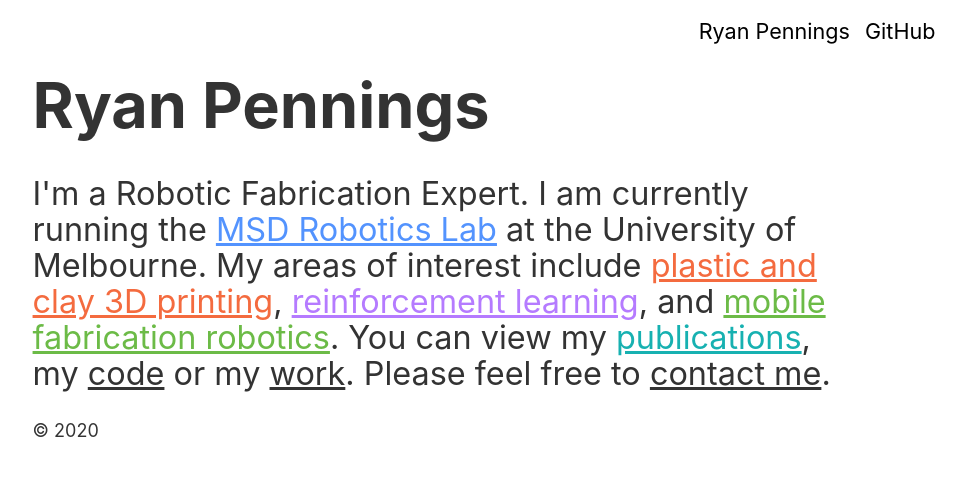
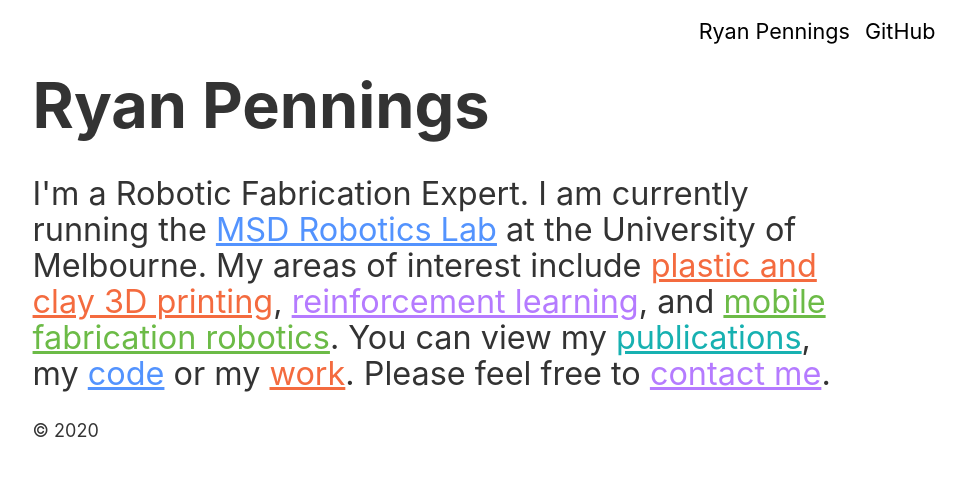
Before and after one commit to ryanpennings/ryanpennings.github.io, a Gatsby site in the folder websrc/: page / in a window 1280 px wide. Shown: the whole page, without its empty margins (197-1163 px from the left). Built offline with nearby package versions, Linux system fonts and the light colour scheme; Gatsby itself is replaced by a stand-in of ours; a small style sheet from the web is missing.

Commit message:
added extra colours and seo

```diff
--- a/websrc/src/components/landing-bio.js
+++ b/websrc/src/components/landing-bio.js
@@ -32,6 +32,11 @@ const Description = styled.p`
       &:nth-of-type(3) { color: ${colours.purple500}; }
       &:nth-of-type(4) { color: ${colours.green500}; }
       &:nth-of-type(5) { color: ${colours.teal500}; }
+      &:nth-of-type(6) { color: ${colours.blue500}; }
+      &:nth-of-type(7) { color: ${colours.orange500}; }
+      &:nth-of-type(8) { color: ${colours.purple500}; }
+      &:nth-of-type(9) { color: ${colours.green500}; }
+      &:nth-of-type(10) { color: ${colours.teal500}; }
 
       &:hover {
         cursor: pointer;
@@ -41,6 +46,11 @@ const Description = styled.p`
         &:nth-of-type(3) { color: ${colours.purple600};  background-color: ${colours.purple200};}
         &:nth-of-type(4) { color: ${colours.green600};   background-color: ${colours.green200};}
         &:nth-of-type(5) { color: ${colours.teal600};    background-color: ${colours.teal200};}
+        &:nth-of-type(6) { color: ${colours.blue600};    background-color: ${colours.blue200};}
+        &:nth-of-type(7) { color: ${colours.orange600};  background-color: ${colours.orange200};}
+        &:nth-of-type(8) { color: ${colours.purple600};  background-color: ${colours.purple200};}
+        &:nth-of-type(9) { color: ${colours.green600};   background-color: ${colours.green200};}
+        &:nth-of-type(10) { color: ${colours.teal600};    background-color: ${colours.teal200};}
       }
   }
 
--- a/websrc/src/pages/index.js
+++ b/websrc/src/pages/index.js
@@ -7,7 +7,7 @@ import SEO from "../components/seo"
 
 const IndexPage = () => (
   <Layout>
-    <SEO title="Home" keywords={[`ryan pennings`, `pennings`, `robotic fabrication`, `robots`, `architectural robotics`]} />
+    <SEO title="Home" keywords={[`ryan pennings`, `pennings`, `robotic fabrication`, `robots`, `architectural robotics`, `reinforcement learning`, `clay 3d printing`, `mobile robots`, `construction robotics`]} />
     <LandingBio />
     <Publications />
   </Layout>
```
